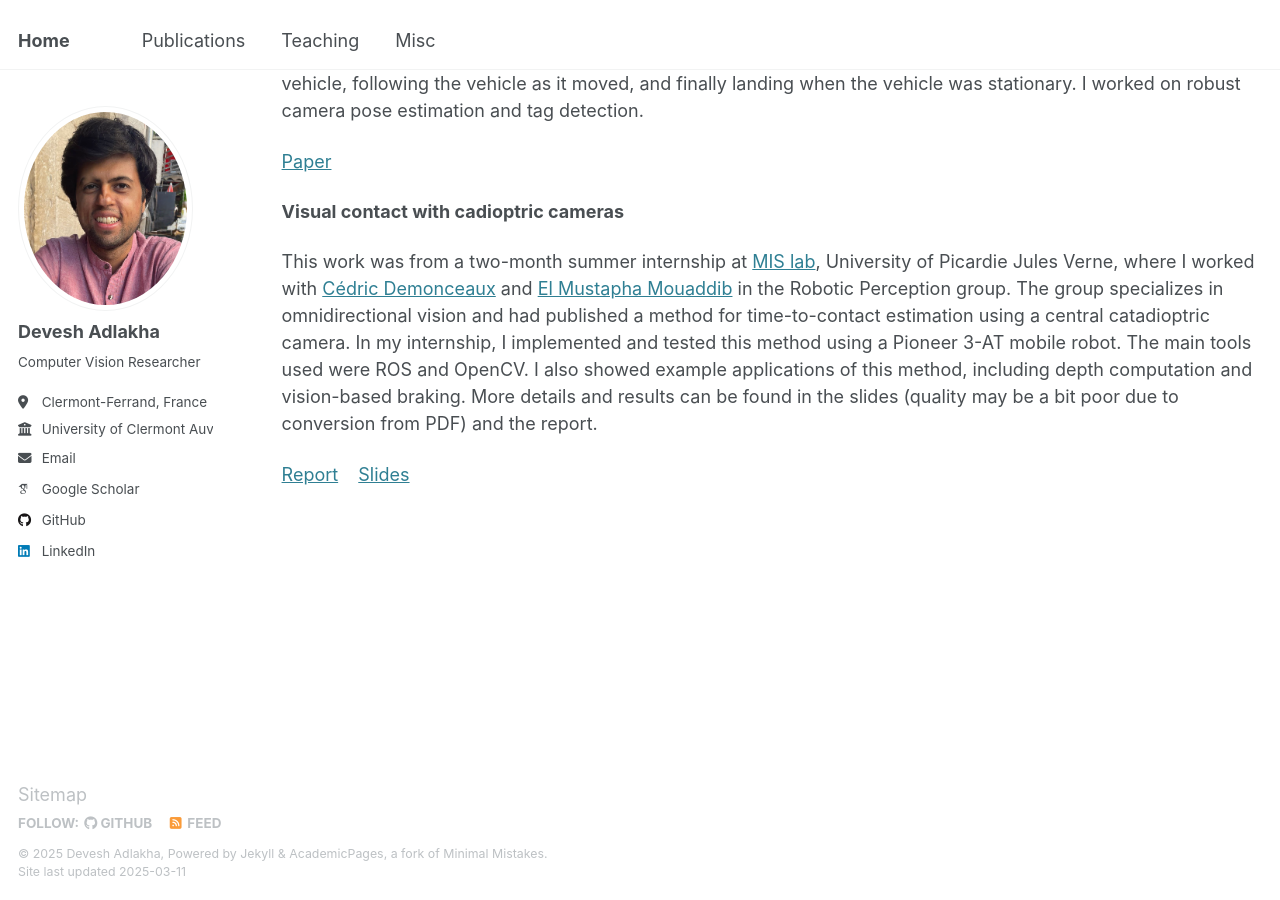
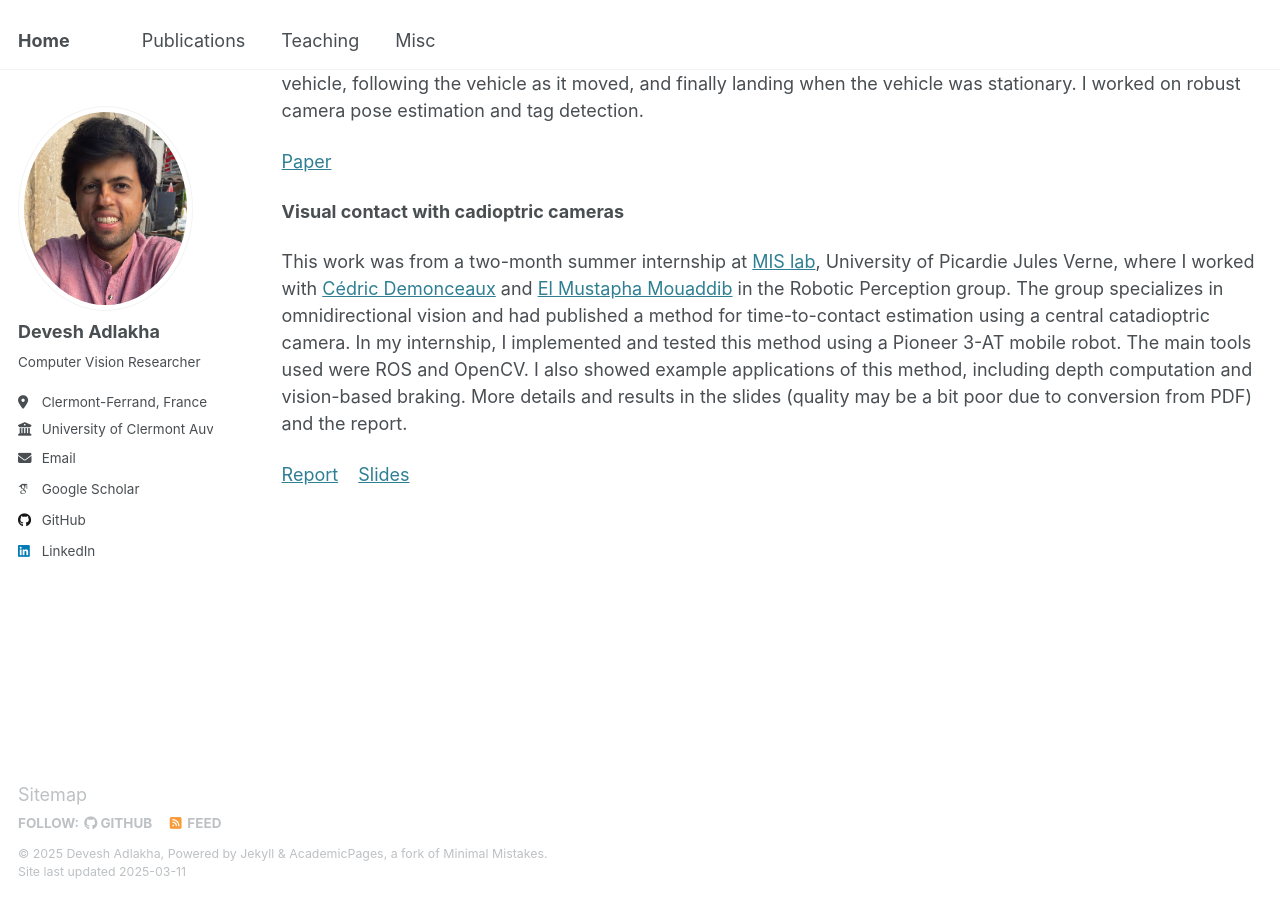
Before and after one commit to devadlakha/devadlakha.github.io, a Jekyll site: the page built from _pages/misc.md, in a window 1280 px wide and 900 px high, scrolled down 1177 px. Built offline with Jekyll 4.4.1, drawn with Linux system fonts in a browser that asks for light colours; some web fonts are replaced.

Commit message:
Update misc.md

```diff
--- a/_pages/misc.md
+++ b/_pages/misc.md
@@ -29,6 +29,6 @@ This work was part of my internship at the [Institute of Computer Graphics and V
 
 **Visual contact with cadioptric cameras**
 
-This work was from a two-month summer internship at [MIS lab](https://www.mis.u-picardie.fr), University of Picardie Jules Verne, where I worked with [Cédric Demonceaux](https://sites.google.com/view/cedricdemonceaux/home) and [El Mustapha Mouaddib](https://home.mis.u-picardie.fr/~mouaddib/index.php?page=accueil) in the Robotic Perception group. The group specializes in omnidirectional vision and had published a method for time-to-contact estimation using a central catadioptric camera. In my internship, I implemented and tested this method using a Pioneer 3-AT mobile robot. The main tools used were ROS and OpenCV. I also showed example applications of this method, including depth computation and vision-based braking. More details and results can be found in the slides (quality may be a bit poor due to conversion from PDF) and the report.
+This work was from a two-month summer internship at [MIS lab](https://www.mis.u-picardie.fr), University of Picardie Jules Verne, where I worked with [Cédric Demonceaux](https://sites.google.com/view/cedricdemonceaux/home) and [El Mustapha Mouaddib](https://home.mis.u-picardie.fr/~mouaddib/index.php?page=accueil) in the Robotic Perception group. The group specializes in omnidirectional vision and had published a method for time-to-contact estimation using a central catadioptric camera. In my internship, I implemented and tested this method using a Pioneer 3-AT mobile robot. The main tools used were ROS and OpenCV. I also showed example applications of this method, including depth computation and vision-based braking. More details and results in the slides (quality may be a bit poor due to conversion from PDF) and the report.
 
 [Report](/files/VisualContact_Report.pdf) <span style="display: inline-block; width: 10px;"></span> [Slides](https://docs.google.com/presentation/d/1c3bOevwVjbf8PJqQAFYKfqNDCrETQdBFC3qn7KOI7lY/edit?usp=sharing)
```
